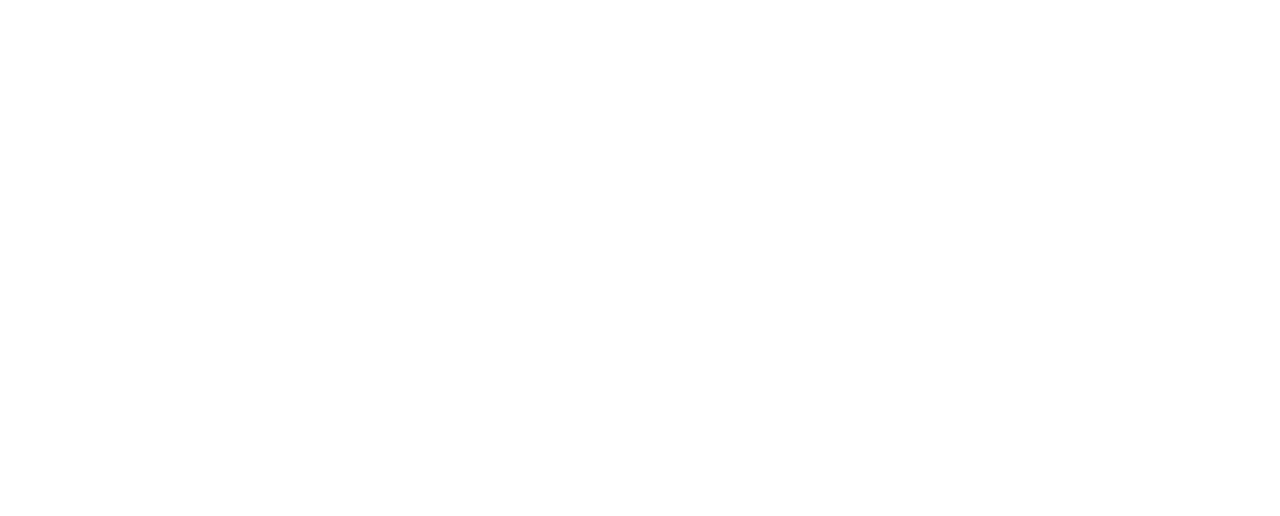
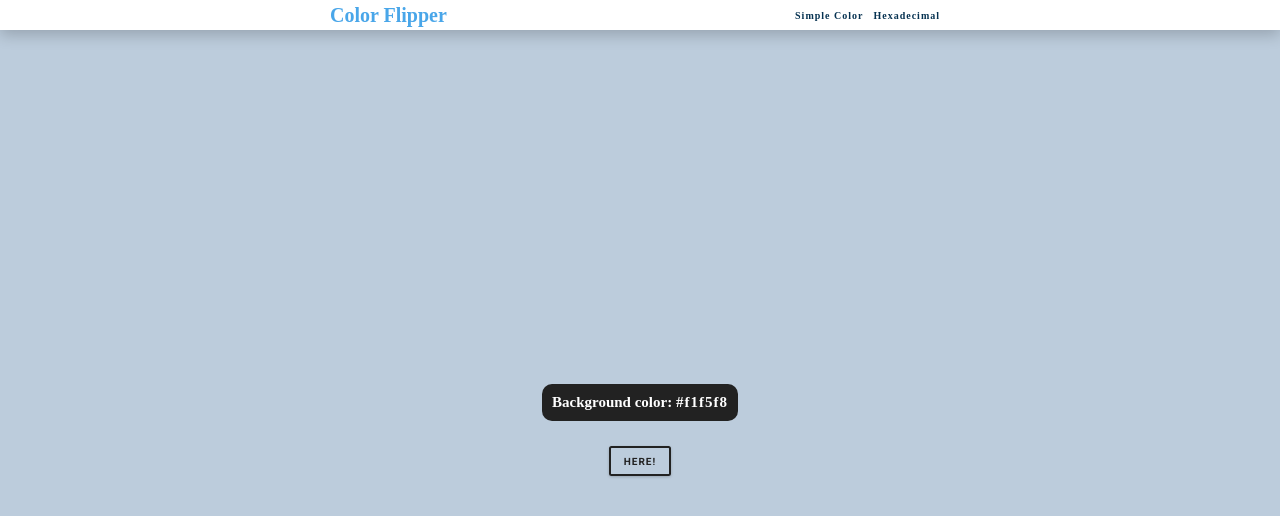
Before and after one commit to Christiano0407/build_VanillaJavascript_Projects, a website: page colorFliper/index.html in a window 1280 px wide. Drawn offline with Linux system fonts and the light colour scheme.

Commit message:
background-color flipper

```diff
--- a/colorFliper/index.html
+++ b/colorFliper/index.html
@@ -4,9 +4,35 @@
     <meta charset="UTF-8" />
     <meta http-equiv="X-UA-Compatible" content="IE=edge" />
     <meta name="viewport" content="width=device-width, initial-scale=1.0" />
+    <link rel="stylesheet" href="/colorFliper/style.css" />
     <title>Color Flipper | Vanilla Javascript Project</title>
   </head>
   <body>
+    <header class="header" id="headerId">
+      <nav class="nav" id="navId">
+        <div class="nav-center">
+          <h3>Color Flipper</h3>
+          <ul class="nav__list">
+            <li class="nav-item">
+              <a class="nav-link" href="./index.html">Simple Color</a>
+            </li>
+            <li class="nav-item">
+              <a class="nav-link" href="./html/hex.html">Hexadecimal</a>
+            </li>
+          </ul>
+        </div>
+      </nav>
+    </header>
+
+    <main class="main" id="mainId">
+      <div class="container">
+        <h2 class="container-text">
+          Background color: <span class="color">#f1f5f8</span>
+        </h2>
+        <button class="btn btn__hero">Here!</button>
+      </div>
+    </main>
+    <!-- Javascript Vanilla-->
     <script src="/colorFliper/index.js"></script>
   </body>
 </html>
--- a/colorFliper/style.css
+++ b/colorFliper/style.css
@@ -0,0 +1,156 @@
+/** ==== Import ==== */
+@import url("https://fonts.googleapis.com/css?family=Open+Sans|Roboto:400,700&display=swap");
+
+/**==== Root ====*/
+:root {
+  /* dark shades of primary color*/
+  --clr-primary-1: hsl(205, 86%, 17%);
+  --clr-primary-2: hsl(205, 77%, 27%);
+  --clr-primary-3: hsl(205, 72%, 37%);
+  --clr-primary-4: hsl(205, 63%, 48%);
+  /* primary/main color */
+  --clr-primary-5: hsl(205, 78%, 60%);
+  /* lighter shades of primary color */
+  --clr-primary-6: hsl(205, 89%, 70%);
+  --clr-primary-7: hsl(205, 90%, 76%);
+  --clr-primary-8: hsl(205, 86%, 81%);
+  --clr-primary-9: hsl(205, 90%, 88%);
+  --clr-primary-10: hsl(205, 100%, 96%);
+  /* darkest grey - used for headings */
+  --clr-grey-1: hsl(209, 61%, 16%);
+  --clr-grey-2: hsl(211, 39%, 23%);
+  --clr-grey-3: hsl(209, 34%, 30%);
+  --clr-grey-4: hsl(209, 28%, 39%);
+  /* grey used for paragraphs */
+  --clr-grey-5: hsl(210, 22%, 49%);
+  --clr-grey-6: hsl(209, 23%, 60%);
+  --clr-grey-7: hsl(211, 27%, 70%);
+  --clr-grey-8: hsl(210, 31%, 80%);
+  --clr-grey-9: hsl(212, 33%, 89%);
+  --clr-grey-10: hsl(210, 36%, 96%);
+  --clr-white: #fff;
+  --clr-red-dark: hsl(360, 67%, 44%);
+  --clr-red-light: hsl(360, 71%, 66%);
+  --clr-green-dark: hsl(125, 67%, 44%);
+  --clr-green-light: hsl(125, 71%, 66%);
+  --clr-black: #222;
+  --ff-primary: "Roboto", sans-serif;
+  --ff-secondary: "Open Sans", sans-serif;
+  --transition: all 0.3s linear;
+  --spacing: 0.1rem;
+  --radius: 0.25rem;
+  --light-shadow: 0 5px 15px rgba(0, 0, 0, 0.1);
+  --dark-shadow: 0 5px 15px rgba(0, 0, 0, 0.2);
+  --max-width: 1170px;
+  --fixed-width: 620px;
+}
+
+/** === Global Style ====*/
+* {
+  margin: 0;
+  padding: 0;
+  box-sizing: border-box;
+}
+html {
+  font-size: 62.5%;
+}
+ul {
+  list-style: none;
+}
+a {
+  text-decoration: none;
+  cursor: pointer;
+}
+img {
+  object-fit: cover;
+  background-size: cover;
+  background-position: center center;
+  background-repeat: no-repeat;
+  width: 100%;
+  height: 100%;
+}
+p,
+span {
+  letter-spacing: 0.1rem;
+}
+body {
+  width: 100%;
+  background-color: var(--clr-grey-8);
+}
+main {
+  min-height: 100vh;
+  display: grid;
+  place-items: center;
+}
+nav {
+  background-color: #fff;
+  height: 3rem;
+  display: grid;
+  align-items: center;
+  box-shadow: var(--dark-shadow);
+}
+.nav-center {
+  width: 90vw;
+  max-width: var(--fixed-width);
+  margin: 0 auto;
+  display: flex;
+  align-items: center;
+  justify-content: space-between;
+}
+.nav-center h3 {
+  margin-bottom: 0;
+  color: var(--clr-primary-5);
+  font-size: 2rem;
+}
+.nav__list {
+  display: flex;
+}
+nav a {
+  text-transform: capitalize;
+  font-weight: 700;
+  font-size: 1rem;
+  color: var(--clr-primary-1);
+  letter-spacing: 0.1rem;
+  margin-right: 1rem;
+}
+nav a:hover {
+  color: var(--clr-primary-5);
+}
+/*
+===============
+Container
+===============
+*/
+.container {
+  text-align: center;
+}
+.container h2 {
+  padding: 1rem;
+  margin-bottom: 2.5rem;
+  color: #fff;
+  background: #222;
+  border-radius: 1rem;
+}
+.btn__hero {
+  font-family: var(--ff-primary);
+  text-transform: uppercase;
+  background: transparent;
+  color: var(--clr-black);
+  letter-spacing: var(--spacing);
+  display: inline-block;
+  font-weight: 700;
+  border: 2px solid var(--clr-black);
+  cursor: pointer;
+  box-shadow: 0 1px 3px rgba(0, 0, 0, 0.2);
+  border-radius: var(--radius);
+  font-size: 1rem;
+  padding: 0.75rem 1.25rem;
+  transition: var(--transition);
+}
+.btn__hero:hover {
+  color: var(--clr-white);
+  background: var(--clr-black);
+}
+.btn:active {
+  transform: scale(0.9);
+}
```
